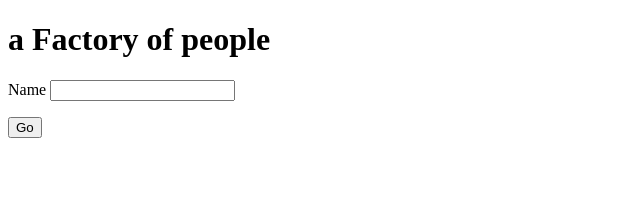
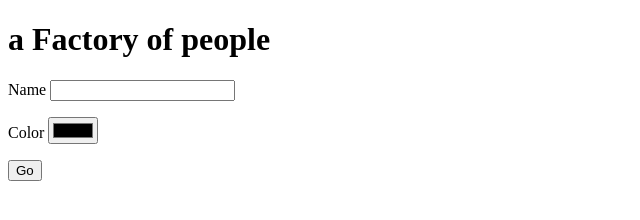
Before and after one commit to nurnes/people-factory, a plain HTML site: page index.html in a window 1280 px wide. Shown: the whole page, without its empty margins (0-640 px from the left). Drawn offline with Linux system fonts and the light colour scheme.

Commit message:
Can submit new color for h1

```diff
--- a/index.html
+++ b/index.html
@@ -20,6 +20,10 @@
                       <input type="text" name="personName">
                   </p>
                   <p>
+                      <label for="nameColor">Color</label>
+                      <input type="color" name="nameColor">
+                   </p>
+                   <p>
                       <button type="submit">Go</button>
                   </p>
               </form>
--- a/index.js
+++ b/index.js
@@ -2,8 +2,11 @@ const personForm = document.querySelector('#mine')
 function handle(event){
     event.preventDefault()
     const form = event.target
-    console.log('SUBMIT!' + form.personName.value)
+    console.log(event.target)
+    console.log('SUBMIT!' + form.nameColor.value)
     const name = form.personName.value
+    const color = form.nameColor.value
     document.querySelector('h1').textContent = name
+    document.querySelector('h1').style = "color:" + color
 }
-personForm.addEventListener("submit", handle)
+personForm.addEventListener('submit', handle)
```
